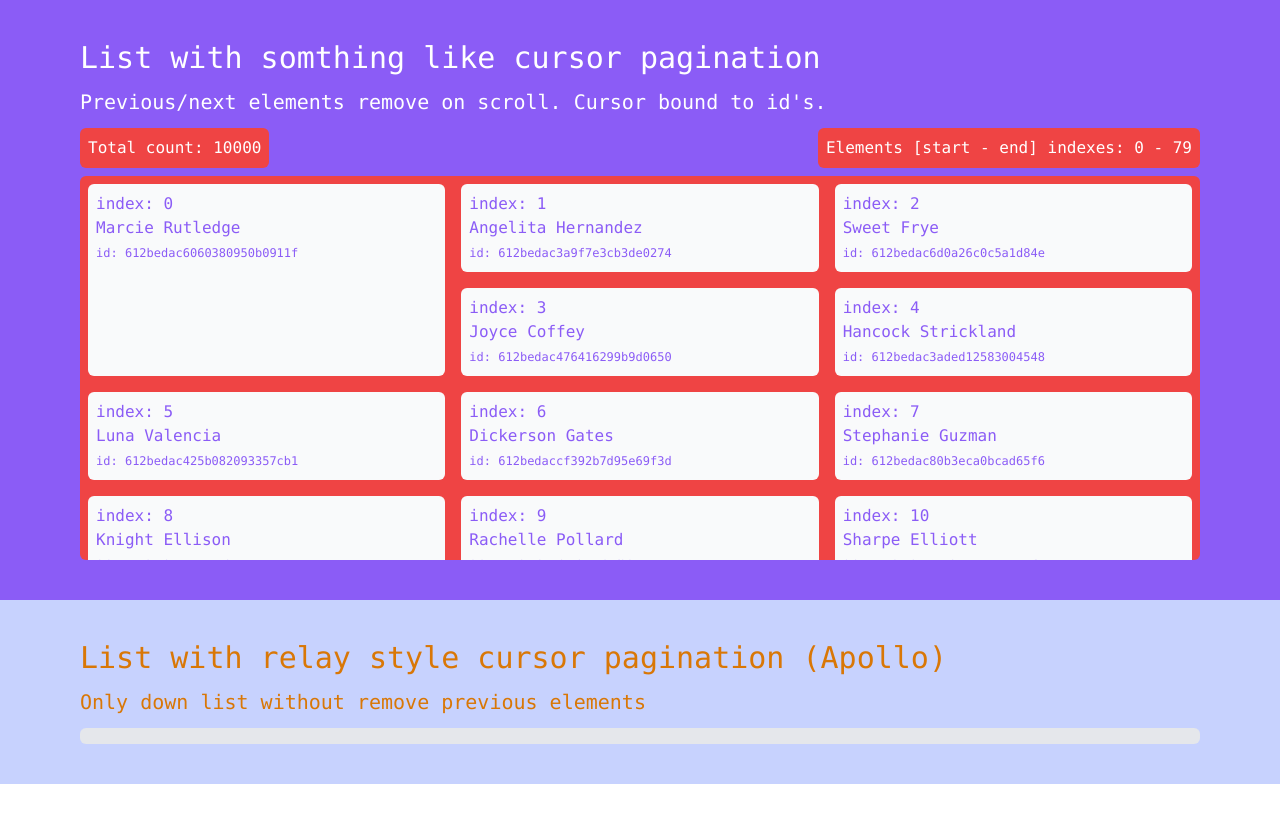
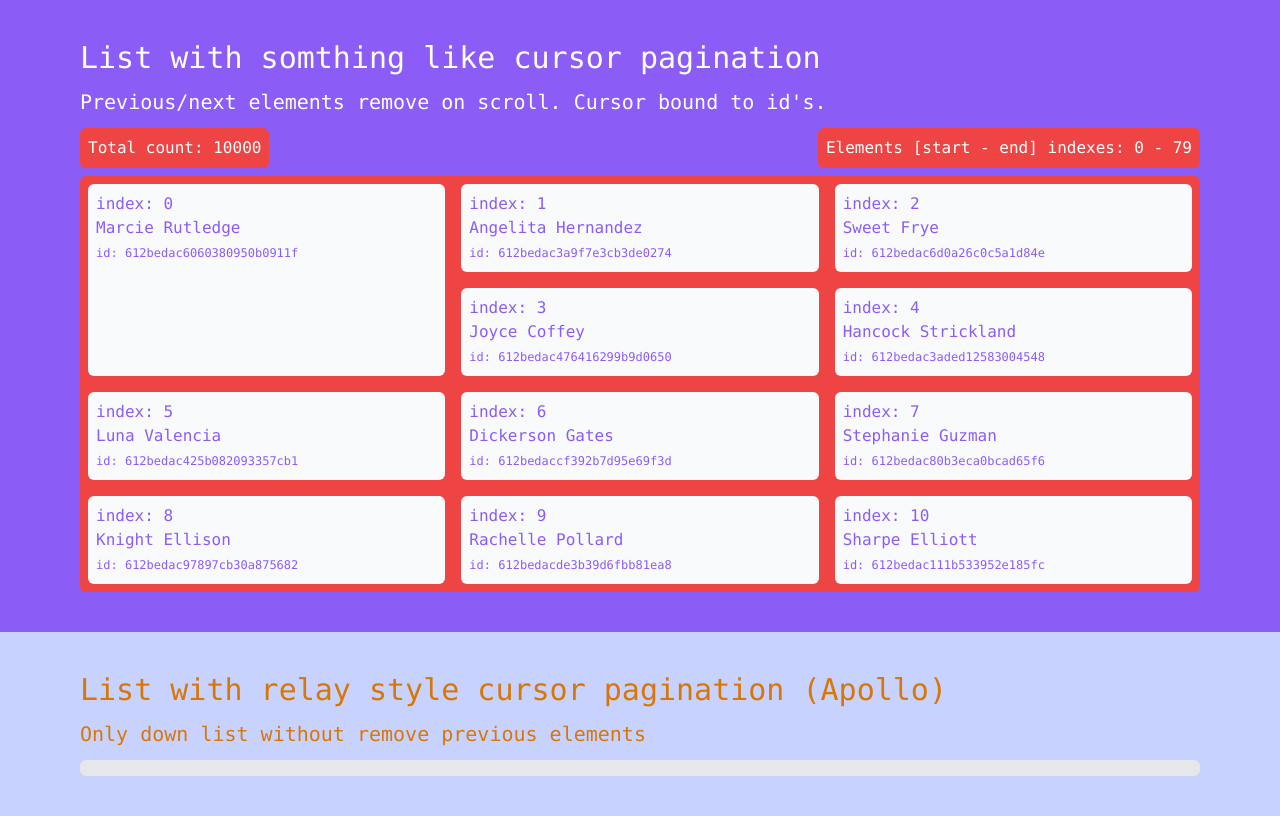
Before and after one commit to HerbertLiskin/render-list-test, a React (Create React App) app: page / in a window 1280 px wide. Built offline with nearby package versions, Linux system fonts and the light colour scheme.

Commit message:
Safari scroll pt.2

```diff
--- a/src/components/ListWithJsonCursorPagination.tsx
+++ b/src/components/ListWithJsonCursorPagination.tsx
@@ -54,17 +54,17 @@ const ListWithJsonCursorPagination: React.FC<UsersListProps> = ({usersList}) =>
 
       nextPage()
       if(browserName === 'Safari') {
-        targetDiv.scrollTop = (wrapperHeight - overflowHeight)/2 - overflowHeight*1.33
+        targetDiv.scrollTop = (wrapperHeight - overflowHeight)/2 - overflowHeight*1.36 //1.33
       }
 
     } else if(
       !isScrollDown &&
-      scrollTop <= overflowHeight*2 &&
+      scrollTop <= overflowHeight &&
       usersCurrentList[0].index > 0
     ) {
       prevPage()
       if(browserName === 'Safari') {
-        targetDiv.scrollTop = wrapperHeight - overflowHeight*2.66
+        targetDiv.scrollTop = wrapperHeight - overflowHeight*2.50 //2.66
       }
     }
   }
@@ -82,10 +82,11 @@ const ListWithJsonCursorPagination: React.FC<UsersListProps> = ({usersList}) =>
       </div>
         <div
           className='max-h-96 overflow-auto rounded-md bg-red-500'
+          style={{maxHeight: '26rem'}}
           onWheel={handleScrole}
         >
           <div
-            className='p-2 grid grid-cols-2 md:grid-cols-3 gap-4'
+            className='p-2 grid grid-cols-2 md:grid-cols-3 gap-4 truncate'
           >
             {
               usersCurrentList.map((user: UserItem, i: number) => {
```
